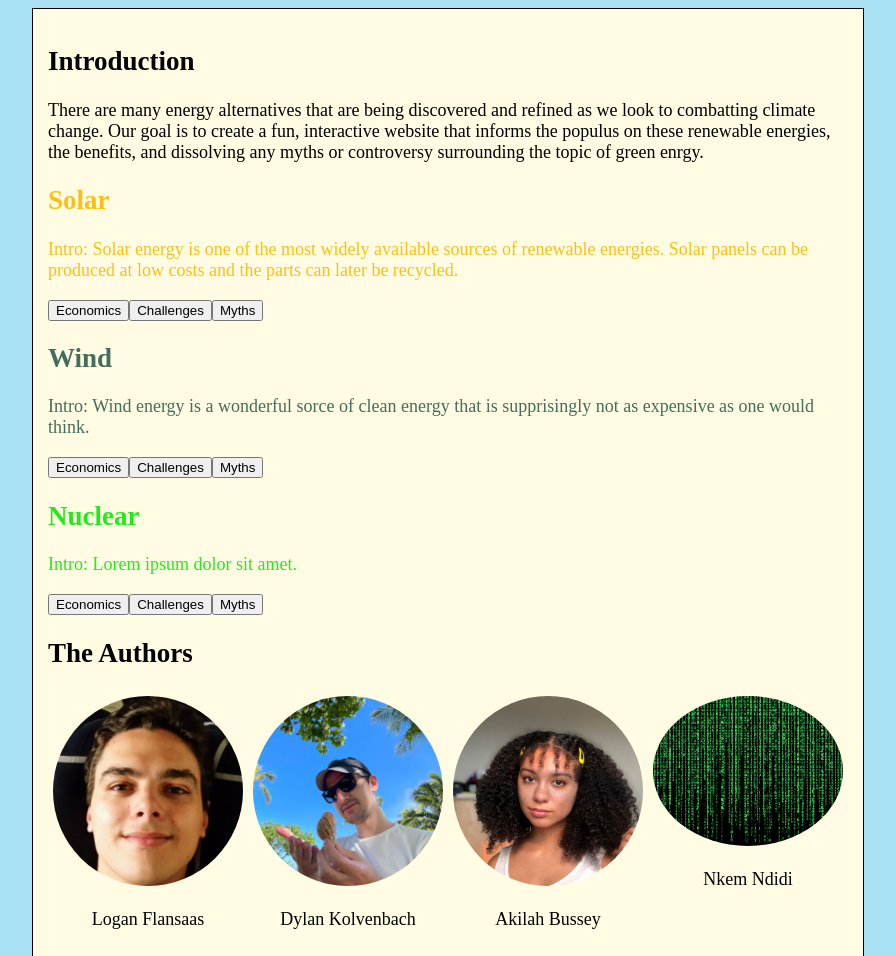
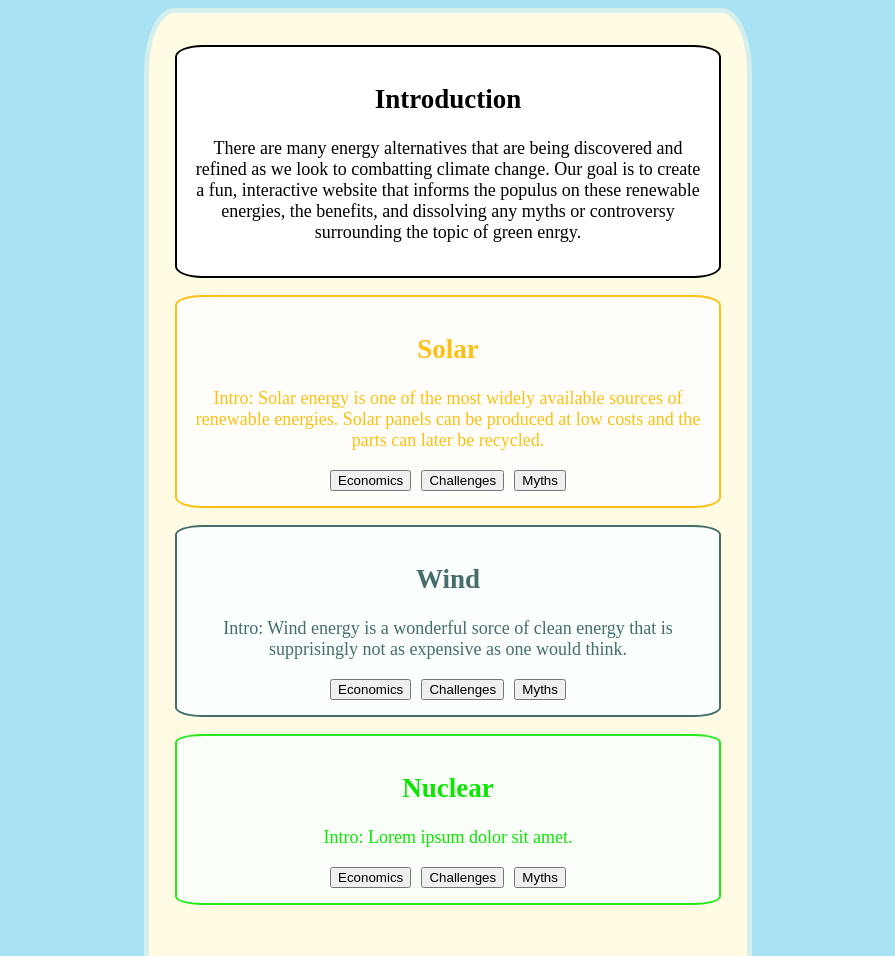
Before and after one commit to G4m3rpri3st/art_101_Energy_Dummies, a plain HTML site: page docs/index.html in a window 1280 px wide. Shown: the top 956 px of the page, without its empty margins (192-1087 px from the left). Drawn offline with nearby package versions, Linux system fonts and the light colour scheme.

Commit message:
Styling displays

```diff
--- a/docs/css/project.css
+++ b/docs/css/project.css
@@ -5,28 +5,71 @@ body {
 
 #content {
   background-color: #FFFCE3;
-  width: 800px;
+  width: 45%;
   min-height: 500px;
   padding: 15px;
   margin: auto;
-  border: solid 1px #000000;
+  border: solid 5px #d4efec;
   font-size: 18px;
+  border-radius: 5%;
+}
+
+#intro {
+  background-color: #FFFFFF;
+  border: solid 2px #000000;
+  border-radius: 5%;
+  padding: 15px;
+  width: 90%;
+  margin: auto;
+  margin-top: 3%;
+  text-align: center;
 }
 
 #solar {
   color: #FCC014;
+  background-color: #FFFEFB;
+  border: solid 2px #FCC014;
+  border-radius: 5%;
+  padding: 15px;
+  width: 90%;
+  margin: auto;
+  margin-top: 3%;
+  text-align: center;
 }
 
 #wind {
-  color: #446D5D;
+  color: #446D6B;
+  background-color: #FAFFFE;
+  border: solid 2px #446D6B;
+  border-radius: 5%;
+  padding: 15px;
+  width: 90%;
+  margin: auto;
+  margin-top: 3%;
+  text-align: center;
 }
 
 #nuclear {
-  color: #23EB19;
+  color: #0BE700;
+  background-color: #FAFFFA;
+  border: solid 2px #23EB19;
+  border-radius: 5%;
+  padding: 15px;
+  width: 90%;
+  margin: auto;
+  margin-top: 3%;
+  text-align: center;
 }
 
 #authors {
+  padding: 15px;
+  margin: 3%;
+  text-align: center;
+}
 
+.button {
+  margin-left: 1%;
+  margin-right: 1%;
 }
 
 .row {
@@ -35,7 +78,7 @@ body {
 
 .column {
   flex: 25%;
-  padding: 5px;
+  margin: 2%;
 }
 
 #Logan {
--- a/docs/js/project.js
+++ b/docs/js/project.js
@@ -6,24 +6,28 @@
 */
 
 //add buttons for solar display
-$("#solar-intro").append("<button id='solarBtn-economics'>Economics</button>");
-$("#solar-intro").append("<button id='solarBtn-challenges'>Challenges</button>");
-$("#solar-intro").append("<button id='solarBtn-myths'>Myths</button>");
+$("#solar-intro").append("<button id='solarBtn-economics' class ='button'>Economics</button>");
+$("#solar-intro").append("<button id='solarBtn-challenges' class ='button'>Challenges</button>");
+$("#solar-intro").append("<button id='solarBtn-myths' class ='button'>Myths</button>");
+
+//add horizontal rules for solar displays
+$("#solar").find("h3").before("<hr>");
+$("#solar").find("hr").css({"border-color": "#FCC014", "border-width": "1px", "border-style": "solid"});
 
 //add subordinate buttons for the solar economics display
-$("#solar-cost").before("<button id='solarBtn-cost'>Cost</button>");
-$("#solarBtn-cost").after("<button id='solarBtn-materials'>Materials</button>");
-$("#solarBtn-materials").after("<button id='solarBtn-land'>Land</button>");
+$("#solar-cost").before("<button id='solarBtn-cost' class ='button'>Cost</button>");
+$("#solarBtn-cost").after("<button id='solarBtn-materials' class ='button'>Materials</button>");
+$("#solarBtn-materials").after("<button id='solarBtn-land' class ='button'>Land</button>");
 
 //add subordinate buttons for the solar challenges display
-$("#solar-challenge1").before("<button id='solarBtn-challenge1'>Challenge1</button>");
-$("#solarBtn-challenge1").after("<button id='solarBtn-challenge2'>Challenge2</button>");
-$("#solarBtn-challenge2").after("<button id='solarBtn-challenge3'>Challenge3</button>");
+$("#solar-challenge1").before("<button id='solarBtn-challenge1' class ='button'>Challenge1</button>");
+$("#solarBtn-challenge1").after("<button id='solarBtn-challenge2' class ='button'>Challenge2</button>");
+$("#solarBtn-challenge2").after("<button id='solarBtn-challenge3' class ='button'>Challenge3</button>");
 
 //add subordinate buttons for the solar myths display
-$("#solar-myth1").before("<button id='solarBtn-myth1'>Myth1</button>");
-$("#solarBtn-myth1").after("<button id='solarBtn-myth2'>Myth2</button>");
-$("#solarBtn-myth2").after("<button id='solarBtn-myth3'>Myth3</button>");
+$("#solar-myth1").before("<button id='solarBtn-myth1' class ='button'>Myth1</button>");
+$("#solarBtn-myth1").after("<button id='solarBtn-myth2' class ='button'>Myth2</button>");
+$("#solarBtn-myth2").after("<button id='solarBtn-myth3' class ='button'>Myth3</button>");
 
 //toggle button for the solar economics display
 $("#solarBtn-economics").click(function(){
@@ -179,24 +183,28 @@ $("#solarBtn-myth3").click(function(){
 })
 
 //add buttons for wind display
-$("#wind-intro").append("<button id='windBtn-economics'>Economics</button>");
-$("#wind-intro").append("<button id='windBtn-challenges'>Challenges</button>");
-$("#wind-intro").append("<button id='windBtn-myths'>Myths</button>");
+$("#wind-intro").append("<button id='windBtn-economics' class ='button'>Economics</button>");
+$("#wind-intro").append("<button id='windBtn-challenges' class ='button'>Challenges</button>");
+$("#wind-intro").append("<button id='windBtn-myths' class ='button'>Myths</button>");
+
+//add horizontal rules for wind displays
+$("#wind").find("h3").before("<hr>");
+$("#wind").find("hr").css({"border-color": "#446D6B", "border-width": "1px", "border-style": "solid"});
 
 //add subordinate buttons for the wind economics display
-$("#wind-cost").before("<button id='windBtn-cost'>Cost</button>");
-$("#windBtn-cost").after("<button id='windBtn-materials'>Materials</button>");
-$("#windBtn-materials").after("<button id='windBtn-land'>Land</button>");
+$("#wind-cost").before("<button id='windBtn-cost' class ='button'>Cost</button>");
+$("#windBtn-cost").after("<button id='windBtn-materials' class ='button'>Materials</button>");
+$("#windBtn-materials").after("<button id='windBtn-land' class ='button'>Land</button>");
 
 //add subordinate buttons for the wind challenges display
-$("#wind-challenge1").before("<button id='windBtn-challenge1'>Challenge1</button>");
-$("#windBtn-challenge1").after("<button id='windBtn-challenge2'>Challenge2</button>");
-$("#windBtn-challenge2").after("<button id='windBtn-challenge3'>Challenge3</button>");
+$("#wind-challenge1").before("<button id='windBtn-challenge1' class ='button'>Challenge1</button>");
+$("#windBtn-challenge1").after("<button id='windBtn-challenge2' class ='button'>Challenge2</button>");
+$("#windBtn-challenge2").after("<button id='windBtn-challenge3' class ='button'>Challenge3</button>");
 
 //add subordinate buttons for the wind myths display
-$("#wind-myth1").before("<button id='windBtn-myth1'>Myth1</button>");
-$("#windBtn-myth1").after("<button id='windBtn-myth2'>Myth2</button>");
-$("#windBtn-myth2").after("<button id='windBtn-myth3'>Myth3</button>");
+$("#wind-myth1").before("<button id='windBtn-myth1' class ='button'>Myth1</button>");
+$("#windBtn-myth1").after("<button id='windBtn-myth2' class ='button'>Myth2</button>");
+$("#windBtn-myth2").after("<button id='windBtn-myth3' class ='button'>Myth3</button>");
 
 //toggle button for the wind economics display
 $("#windBtn-economics").click(function(){
@@ -349,24 +357,28 @@ $("#windBtn-myth3").click(function(){
 })
 
 //add buttons for nuclear display
-$("#nuclear-intro").append("<button id='nuclearBtn-economics'>Economics</button>");
-$("#nuclear-intro").append("<button id='nuclearBtn-challenges'>Challenges</button>");
-$("#nuclear-intro").append("<button id='nuclearBtn-myths'>Myths</button>");
+$("#nuclear-intro").append("<button id='nuclearBtn-economics' class ='button'>Economics</button>");
+$("#nuclear-intro").append("<button id='nuclearBtn-challenges' class ='button'>Challenges</button>");
+$("#nuclear-intro").append("<button id='nuclearBtn-myths' class ='button'>Myths</button>");
+
+//add horizontal rules for nuclear displays
+$("#nuclear").find("h3").before("<hr>");
+$("#nuclear").find("hr").css({"border-color": "#0BE700", "border-width": "1px", "border-style": "solid"});
 
 //add subordinate buttons for the nuclear economics display
-$("#nuclear-cost").before("<button id='nuclearBtn-cost'>Cost</button>");
-$("#nuclearBtn-cost").after("<button id='nuclearBtn-materials'>Materials</button>");
-$("#nuclearBtn-materials").after("<button id='nuclearBtn-land'>Land</button>");
+$("#nuclear-cost").before("<button id='nuclearBtn-cost' class ='button'>Cost</button>");
+$("#nuclearBtn-cost").after("<button id='nuclearBtn-materials' class ='button'>Materials</button>");
+$("#nuclearBtn-materials").after("<button id='nuclearBtn-land' class ='button'>Land</button>");
 
 //add subordinate buttons for the nuclear challenges display
-$("#nuclear-challenge1").before("<button id='nuclearBtn-challenge1'>Challenge1</button>");
-$("#nuclearBtn-challenge1").after("<button id='nuclearBtn-challenge2'>Challenge2</button>");
-$("#nuclearBtn-challenge2").after("<button id='nuclearBtn-challenge3'>Challenge3</button>");
+$("#nuclear-challenge1").before("<button id='nuclearBtn-challenge1' class ='button'>Challenge1</button>");
+$("#nuclearBtn-challenge1").after("<button id='nuclearBtn-challenge2' class ='button'>Challenge2</button>");
+$("#nuclearBtn-challenge2").after("<button id='nuclearBtn-challenge3' class ='button'>Challenge3</button>");
 
 //add subordinate buttons for the nuclear myths display
-$("#nuclear-myth1").before("<button id='nuclearBtn-myth1'>Myth1</button>");
-$("#nuclearBtn-myth1").after("<button id='nuclearBtn-myth2'>Myth2</button>");
-$("#nuclearBtn-myth2").after("<button id='nuclearBtn-myth3'>Myth3</button>");
+$("#nuclear-myth1").before("<button id='nuclearBtn-myth1' class ='button'>Myth1</button>");
+$("#nuclearBtn-myth1").after("<button id='nuclearBtn-myth2' class ='button'>Myth2</button>");
+$("#nuclearBtn-myth2").after("<button id='nuclearBtn-myth3' class ='button'>Myth3</button>");
 
 //toggle button for the nuclear economics display
 $("#nuclearBtn-economics").click(function(){
```
